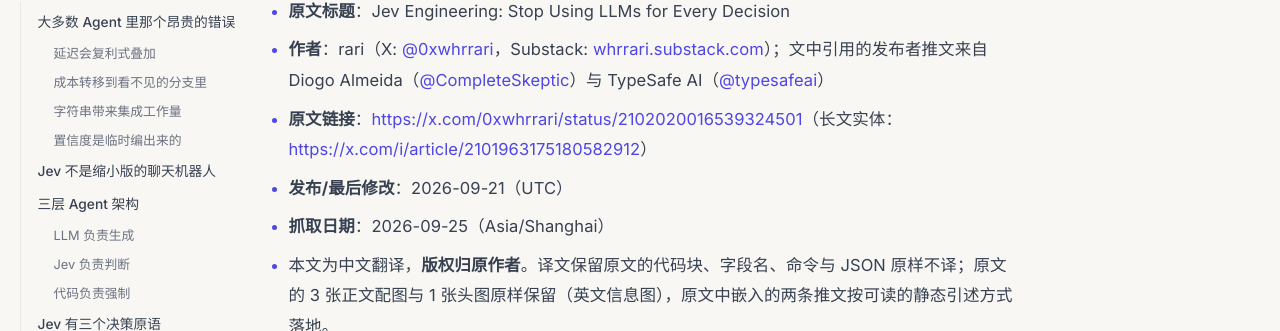
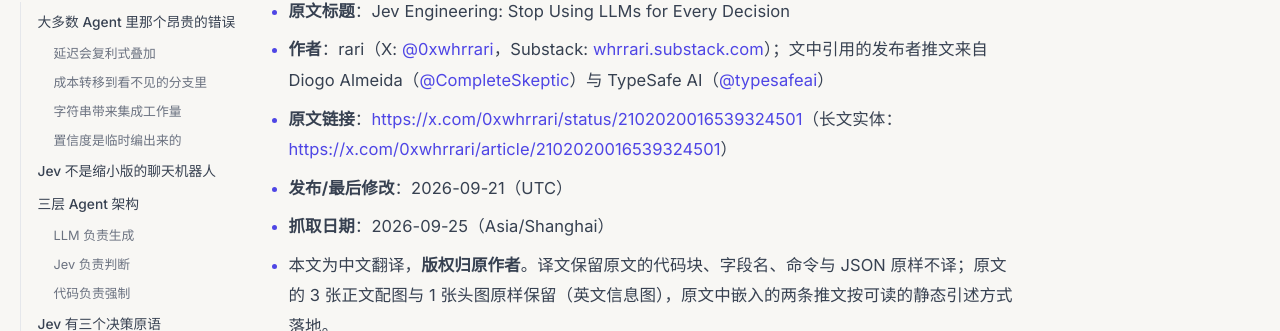
Before and after one commit to wujiaming88/wujiaming88.github.io, a Jekyll site: the page built from _posts/2026-09-25-jev-engineering.md, in a window 1280 px wide and 900 px high, scrolled down 27353 px. Shown: the part 121-452 px from the top of the window. Built offline with Jekyll 4.4.1, drawn with Linux system fonts in a browser that asks for light colours; some of the changed lines change nothing that is shown.

Commit message:
post: 译文｜Jev 工程（修死链 + 换独立头图）
- 修复出处段死链：x.com/i/article/2101963175180582912 (HTTP 404)
  → x.com/0xwhrrari/article/2102020016539324501 (HTTP 200)
- 头图改用新构图：分拣间（indigo/amber/rust）替代与 09-23 同题的
  1950s 接线员构图，避免近期封面重复
- front matter date 与资料库副本对齐为 14:30:00 +0800
- 正文、图片（原文 4 张原图）不变

```diff
--- a/_posts/2026-09-25-jev-engineering.md
+++ b/_posts/2026-09-25-jev-engineering.md
@@ -1,7 +1,7 @@
 ---
 layout: single
 title: "Jev 工程：别再拿 LLM 去做每一个决定"
-date: 2026-09-25 14:20:00 +0800
+date: 2026-09-25 14:30:00 +0800
 categories: [AI]
 tags: [AI Agent, Jev, TypeSafe, System One, 决策模型, Model Routing, Harness Engineering, Guardrail, 翻译]
 header:
@@ -1018,7 +1018,7 @@
 
 - **原文标题**：Jev Engineering: Stop Using LLMs for Every Decision
 - **作者**：rari（X: [@0xwhrrari](https://x.com/0xwhrrari)，Substack: [whrrari.substack.com](https://whrrari.substack.com/)）；文中引用的发布者推文来自 Diogo Almeida（[@CompleteSkeptic](https://x.com/CompleteSkeptic)）与 TypeSafe AI（[@typesafeai](https://x.com/typesafeai)）
-- **原文链接**：<https://x.com/0xwhrrari/status/2102020016539324501>（长文实体：<https://x.com/i/article/2101963175180582912>）
+- **原文链接**：<https://x.com/0xwhrrari/status/2102020016539324501>（长文实体：<https://x.com/0xwhrrari/article/2102020016539324501>）
 - **发布/最后修改**：2026-09-21（UTC）
 - **抓取日期**：2026-09-25（Asia/Shanghai）
 - 本文为中文翻译，**版权归原作者**。译文保留原文的代码块、字段名、命令与 JSON 原样不译；原文的 3 张正文配图与 1 张头图原样保留（英文信息图），原文中嵌入的两条推文按可读的静态引述方式落地。
```
Also changed, not shown: 1 other file.
